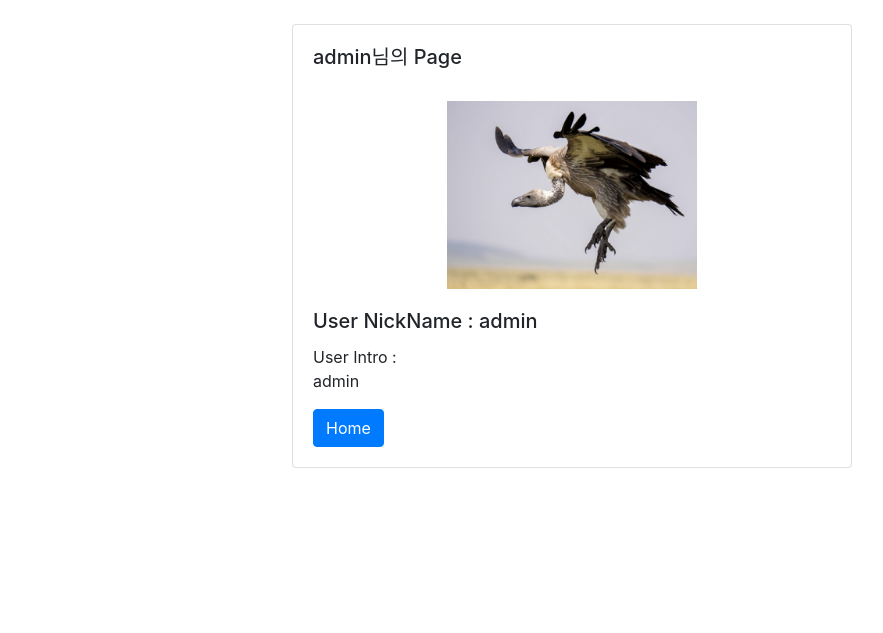
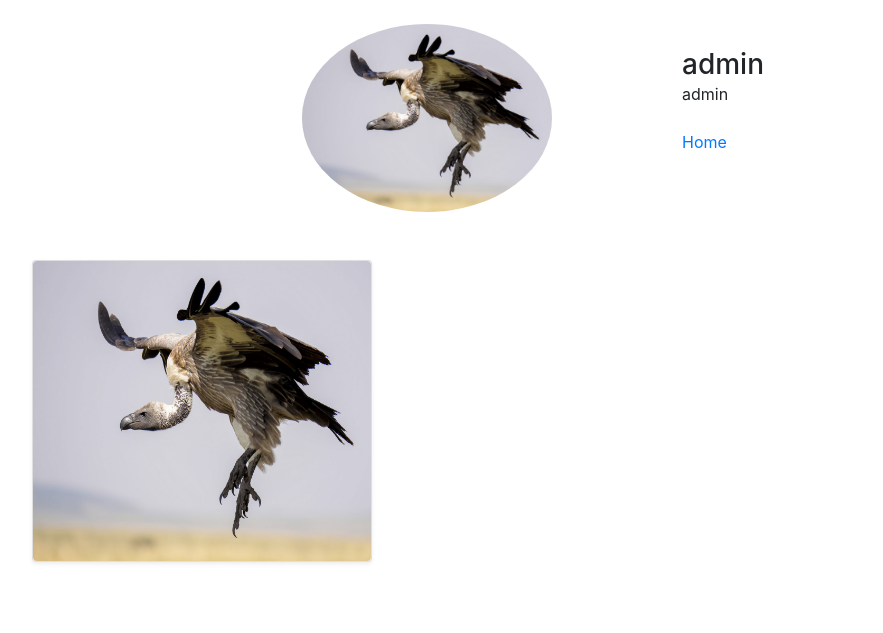
Before and after one commit to integerJI/myProject, a Django app: page /myMember/userpage/admin in a window 1280 px wide. Shown: the part 87-720 px from the top of the page, without its empty margins (68-951 px from the left). Run offline with Django 3.2, Linux system fonts and the light colour scheme; a user stored in the database is signed in; data comes from the database, SQL or seed files in the repository; both versions use the stored data as it was after the commit; some libraries are stand-ins or nearby versions.

Commit message:
mypage, userpage 디자인 수정

```diff
--- a/myMember/templates/userpage.html
+++ b/myMember/templates/userpage.html
@@ -3,27 +3,39 @@
 {% extends 'base.html' %}
 {% load staticfiles %}
 {% block content %}
-  <div class="container">
-      <div class="d-flex justify-content-center">
-        <div class="card" style="width: 35rem;">
-          <div class="card-body">
-          <h5 class="card-title">{{id}}님의 Page</h5>
-          </div>
-          <div class="d-flex justify-content-center">
-            <img class="img-fluid" width="250" height="250" src="{% if profile_pic %} {{profile_pic}} {% else %} /static/default.jpg {% endif %}" preserveAspectRatio="xMidYMid slice" focusable="false" role="img" aria-label="Placeholder: Thumbnail">
-          </div>
-          <div class="card-body">
-            <h5 class="card-title">User NickName : {{ id }}</h5>
 
-            {% if intro %}
-            <p class="card-text">User Intro : <br>{{ intro | linebreaksbr}}</p>
-            {% else %}
-            <p class="card-text">자기소개가 없습니다.<br></p>
-            {% endif %}
+<div class="cantrion">
+  <div class="row justify-content-center">
+    <div class="col-md-4 order-md-1">
+      <img class="img-fluid rounded-circle" width="250" height="250"
+        src="{% if profile_pic %} {{profile_pic}} {% else %} /static/default.jpg {% endif %}"
+        preserveAspectRatio="xMidYMid slice" focusable="false" role="img" aria-label="Placeholder: Thumbnail">
+    </div>
+    <div class="col-md-2 order-md-2 mb-4">
+      <br>
+      <h3 class="mb-0">{{ id }}</h3>
+      {% if intro %}
+      <p class="card-text mb-auto">{{ intro | linebreaksbr}}</p>
+      {% else %}
+      {% endif %}
+      <br>
+      <a href="{% url 'index' %}">Home</a>
+    </div>
+  </div>
 
-            <a href="{% url 'index' %}" class="btn btn-primary">Home</a>
+  <div class="album py-5">
+    <div class="container">
+      <div class="row">
+        {% for post in posts.all %}
+        <div class="col-md-4">
+          <div class="card mb-4 shadow-sm">
+            <img src="{{post.create_img.url}}" class="rounded" alt="..." width="100%" height="300">
           </div>
         </div>
+        {% endfor %}
       </div>
     </div>
+  </div>
+
+</div>
 {% endblock %}
--- a/myMember/views.py
+++ b/myMember/views.py
@@ -14,6 +14,7 @@ from django.views import generic, View
 from django.contrib.auth.decorators import login_required
 from .forms import UserCreationMultiForm, ProfileForm, ProfileUpdateForm
 from .models import Profile
+from myApp.models import Post
 
 def signup(request):
     if request.method == 'POST':
@@ -55,6 +56,7 @@ signout = LogoutViews.as_view()
 @login_required
 def userinfo(request):
     conn_user = request.user
+    posts = Post.objects.all().filter(create_user=conn_user).order_by('-id')
     conn_profile = Profile.objects.get(user=conn_user)
 
     if not conn_profile.profile_image:
@@ -67,6 +69,7 @@ def userinfo(request):
         'nick' : conn_profile.nick,
         'profile_pic' : pic_url,
         'intro' : conn_profile.intro,
+        'posts' : posts,
     }
 
     return render(request, 'mypage.html', context=context)
@@ -75,6 +78,7 @@ def userinfo(request):
 def user_select_info(request, writer):
     select_profile = Profile.objects.get(nick=writer)
     select_user = select_profile.user
+    posts = Post.objects.all().filter(create_user=select_user).order_by('-id')
 
     if not select_profile.profile_image:
         pic_url = ""
@@ -85,7 +89,8 @@ def user_select_info(request, writer):
         'id' : select_user.username,
         'nick' : select_profile.nick,
         'profile_pic' : pic_url,
-        'intro' : select_profile.intro
+        'intro' : select_profile.intro,
+        'posts' : posts,
     }
 
     return render(request, 'userpage.html', context=context)
```
Also changed, not shown: myApp/templates/index.html (+32 -33 lines), myMember/templates/mypage.html (+25 -13 lines), README.md, db.sqlite3.
